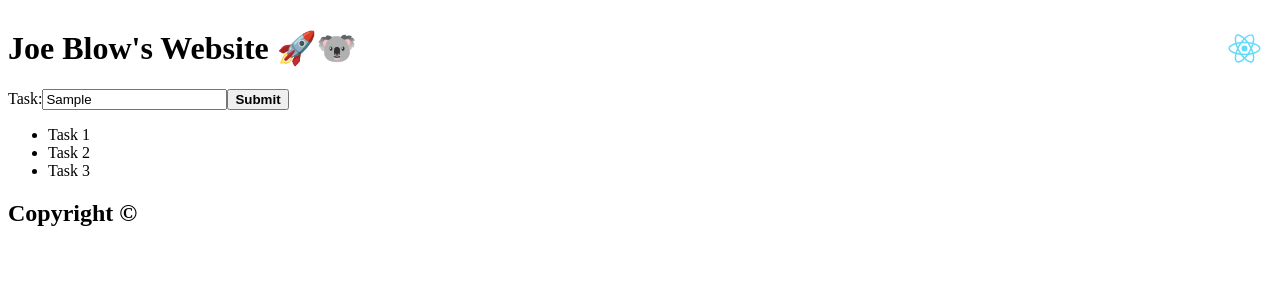
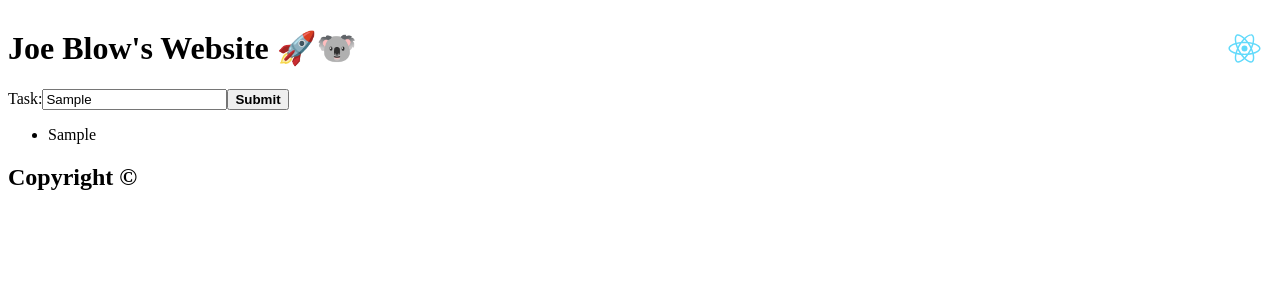
Before and after one commit to SameOldNick/cprg010-todolist, a React (Create React App) app: page / in a window 1280 px wide. Both pictures are taken after typing "Sample" into the empty fields and a click on the button "Submit". Shown: the top 300 px of the page. Built offline with nearby package versions, Linux system fonts and the light colour scheme.

Commit message:
Renders tasks dynamically

```diff
--- a/src/App.js
+++ b/src/App.js
@@ -10,10 +10,28 @@ import logo from './images/logo.svg';
 import './App.css';
 
 const App = () => {
+  const [tasks, setTasks] = React.useState([]);
+
   const onTaskAddedCallback = (task) => {
-    alert(task);
-    debugger;
+    // Long way:
+    /*const newTasks = tasks;
+
+    newTasks.push(task);
+
+    setTasks(newTasks);*/
+
+    // Short way:
+    setTasks([...tasks, task]);
+
   };
+
+  // Long way:
+  /*const items = [];
+
+  for (const task of tasks) {
+    const item = <li>{task}</li>;
+    items.push(item);
+  }*/
 
   return (
     <>
@@ -22,7 +40,10 @@ const App = () => {
         <img src={logo} width={55} height={55} />
       </Header>
       <TodoForm onTaskAdded={onTaskAddedCallback} />
-      <TodoList />
+      <TodoList>
+        {/*items*/}
+        {tasks.map((task, index) => <li key={index}>{task}</li>)}
+      </TodoList>
       <Footer />
     </>
   );
--- a/src/TodoForm.js
+++ b/src/TodoForm.js
@@ -4,8 +4,6 @@ const TodoForm = ({ onTaskAdded }) => {
     const onSubmit = (event) => {
         event.preventDefault();
 
-        debugger;
-        console.log(event.target.task.value);
         onTaskAdded(event.target.task.value);
     };
 
--- a/src/TodoList.js
+++ b/src/TodoList.js
@@ -1,12 +1,9 @@
 import React from "react";
 
-const TodoList = () => {
+const TodoList = ({ children }) => {
   return (
     <ul>
-      <li>Task 1</li>
-      <li>Task 2</li>
-      <li>Task 3</li>
-      {/* Add more tasks as needed */}
+      {children}
     </ul>
   );
 };
```
